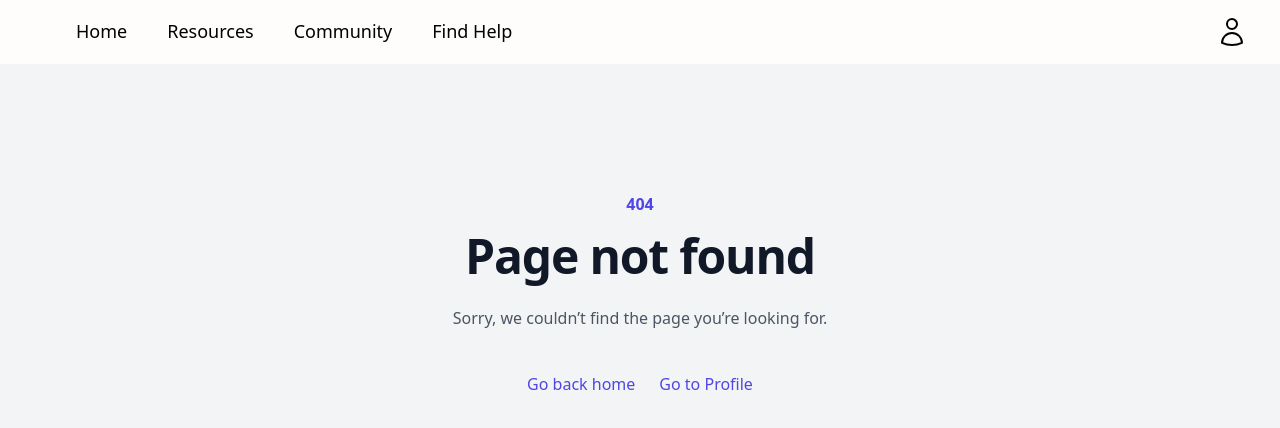
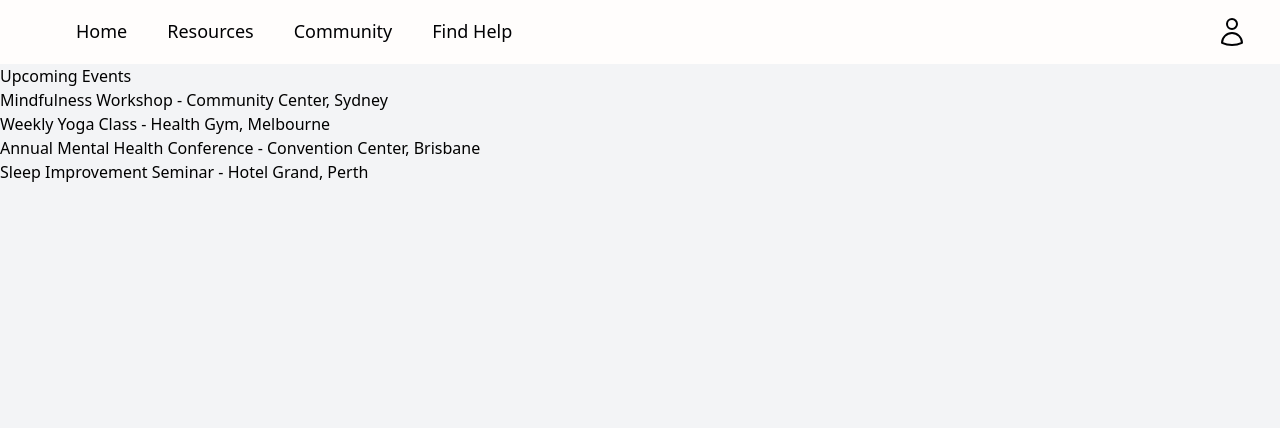
Before and after one commit to cknishan/RadientReach-MentalHealthWebsite, a Vue app: page /events in a window 1280 px wide. Before the commit this address had no page. Shown: the top 428 px of the page. Built offline with nearby package versions, Linux system fonts and the light colour scheme; data requests are answered from the project's data file; what tailwindcss-primeui would draw is missing.

Commit message:
add community events scaffolds

```diff
--- a/data/db.json
+++ b/data/db.json
@@ -29,6 +29,48 @@
             "id": 6,
             "title": "Sleep and Mental Health",
             "content": "Understand the critical role of sleep in maintaining mental health. Quality sleep can improve your mood, cognitive function, and overall health. Learn tips for better sleep hygiene to enhance your wellbeing. Establish a relaxing bedtime routine, ensure your sleeping environment is comfortable and free from distractions, and adhere to a consistent sleep schedule to optimize your sleep quality."
+        }
+    ],
+    "events": [
+        {
+            "id": 1,
+            "eventName": "Mindfulness Workshop",
+            "place": "Community Center, Sydney",
+            "rating": 4.5,
+            "date": "2024-10-15",
+            "time": "14:00",
+            "frequency": "once",
+            "description": "A workshop designed to introduce participants to mindfulness practices that can help reduce daily stress."
+        },
+        {
+            "id": 2,
+            "eventName": "Weekly Yoga Class",
+            "place": "Health Gym, Melbourne",
+            "rating": 4.8,
+            "date": "2024-10-18",
+            "time": "18:00",
+            "frequency": "weekly",
+            "description": "Join our weekly yoga sessions to improve flexibility, balance, and overall mental health."
+        },
+        {
+            "id": 3,
+            "eventName": "Annual Mental Health Conference",
+            "place": "Convention Center, Brisbane",
+            "rating": 4.9,
+            "date": "2024-11-05",
+            "time": "09:00",
+            "frequency": "once",
+            "description": "This annual conference brings together mental health professionals from around the country to discuss the latest research and practices."
+        },
+        {
+            "id": 4,
+            "eventName": "Sleep Improvement Seminar",
+            "place": "Hotel Grand, Perth",
+            "rating": 4.6,
+            "date": "2024-10-22",
+            "time": "16:00",
+            "frequency": "once",
+            "description": "Learn about the techniques and habits that can improve your sleep quality in this informative seminar."
         }
     ],
     "users": [
--- a/src/router/index.js
+++ b/src/router/index.js
@@ -4,7 +4,7 @@ import { createRouter, createWebHistory } from 'vue-router'
 import HomeView from '../views/HomeView.vue'
 import LoginView from '@/views/LoginView.vue'
 import AccessDeniedView from '@/views/AccessDeniedView.vue'
-import CommunityView from '../views/CommunityView.vue'
+import CommunityView from '../views/community/CommunityView.vue'
 import FindHelpView from '../views/FindHelpView.vue'
 import ProfileView from '../views/ProfileView.vue'
 import AdminProfileView from '@/views/AdminProfileView.vue'
@@ -15,6 +15,8 @@ import NotFoundView from '@/views/NotFoundView.vue'
 
 import { AuthService } from '@/services/auth'
 import TopicDetails from '@/views/resources/topics/TopicDetails.vue'
+import EventDetail from '@/views/community/events_/EventDetail.vue'
+import EventList from '@/views/community/events_/EventsList.vue'
 
 const routes = [
     {
@@ -96,6 +98,17 @@ const routes = [
     },
     { path: '/access-denied', name: 'AccessDenied', component: AccessDeniedView },
     { path: '/community', name: 'Community', component: CommunityView, meta: { requiresAuth: true } },
+    {
+        path: '/events',
+        name: 'EventsList',
+        component: () => import('@/views/community/events_/EventsList.vue')
+    },
+    {
+        path: '/events/:id',
+        name: 'EventDetail',
+        component: () => import('@/views/community/events_/EventDetail.vue'),
+        props: true
+    },
     { path: '/find-help', name: 'FindHelp', component: FindHelpView },
     { path: '/resources', name: 'Resources', component: ResourcesView },
     { path: '/', redirect: '/home' }, // Redirect to login by default
--- /dev/null
+++ b/src/views/community/events_/EventDetail.vue
@@ -0,0 +1,45 @@
+<template>
+    <div>
+        <h1>{{ event.eventName }}</h1>
+        <p>{{ event.description }}</p>
+        <p>Average Rating: {{ event.rating }} (based on {{ event.numberOfRatings }} ratings)</p>
+        <input type="number" v-model="userRating" min="1" max="5" step="0.1" placeholder="Your rating" />
+        <button @click="submitRating">Submit Rating</button>
+    </div>
+</template>
+
+<script setup>
+import { ref, onMounted } from 'vue';
+import { useRoute } from 'vue-router';
+import axios from 'axios';
+
+const route = useRoute();
+const event = ref({});
+const userRating = ref('');
+
+onMounted(async () => {
+    try {
+        const response = await axios.get(`http://localhost:3000/events/${route.params.id}`);
+        event.value = response.data;
+    } catch (error) {
+        console.error("Error fetching event details:", error);
+    }
+});
+
+const submitRating = async () => {
+    const totalRating = event.value.rating * event.value.numberOfRatings + parseFloat(userRating.value);
+    const newNumberOfRatings = event.value.numberOfRatings + 1;
+    const newAverageRating = totalRating / newNumberOfRatings;
+
+    try {
+        await axios.patch(`http://localhost:3000/events/${event.value.id}`, {
+            rating: newAverageRating,
+            numberOfRatings: newNumberOfRatings
+        });
+        event.value.rating = newAverageRating;
+        event.value.numberOfRatings = newNumberOfRatings;
+    } catch (error) {
+        console.error("Error updating event rating:", error);
+    }
+};
+</script>
--- /dev/null
+++ b/src/views/community/events_/EventsList.vue
@@ -0,0 +1,28 @@
+<template>
+    <div>
+        <h1>Upcoming Events</h1>
+        <ul>
+            <li v-for="event in events" :key="event.id">
+                <router-link :to="{ name: 'EventDetail', params: { id: event.id } }">
+                    {{ event.eventName }} - {{ event.place }}
+                </router-link>
+            </li>
+        </ul>
+    </div>
+</template>
+
+<script setup>
+import { onMounted, ref } from 'vue';
+import axios from 'axios';
+
+const events = ref([]);
+
+onMounted(async () => {
+    try {
+        const response = await axios.get('http://localhost:3000/events');
+        events.value = response.data;
+    } catch (error) {
+        console.error("Error fetching events:", error);
+    }
+});
+</script>
```
Also changed, not shown: src/views/community/CommunityView.vue (renamed from src/views/CommunityView.vue).
